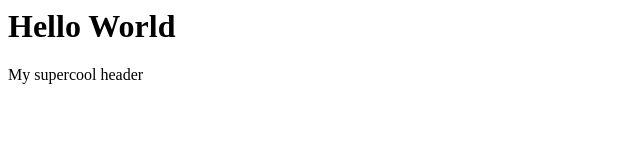
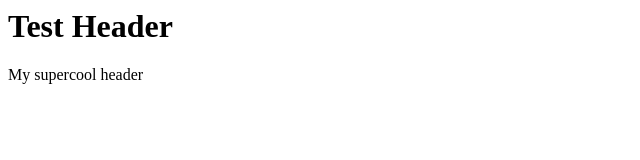
Before and after one commit to EdMorrell/EdMorrell.github.io, a plain HTML site: page index.html in a window 1280 px wide. Shown: the whole page, without its empty margins (0-640 px from the left). Drawn offline with Linux system fonts and the light colour scheme.

Commit message:
added test

```diff
--- a/index.html
+++ b/index.html
@@ -1,4 +1,4 @@
 <div class="header">
-  <h1>Hello World</h1>
+  <h1>Test Header</h1>
   <p>My supercool header</p>
 </div>
```
